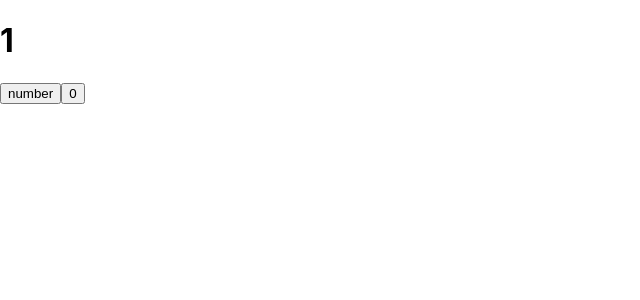
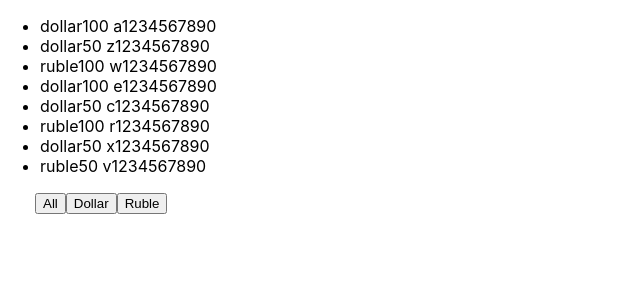
Before and after one commit to SerikovZhalgas/microtasks, a React (Create React App) app: page / in a window 1280 px wide. Shown: the top 300 px of the page, without its empty margins (0-640 px from the left). Built offline with nearby package versions, Linux system fonts and the light colour scheme.

Commit message:
Commit Solution for Filter & Map MicroTasks Lessons!

```diff
--- a/src/App2.tsx
+++ b/src/App2.tsx
@@ -1,4 +1,5 @@
 import React, {useState} from 'react';
+import './App.css';
 
 function App2() {
 
--- /dev/null
+++ b/src/App3.tsx
@@ -0,0 +1,56 @@
+import React, {useState} from 'react';
+import './App.css';
+import NewComponent2 from "./NewComponent2";
+
+export type FilterType = 'all' | 'dollar' | 'ruble'
+
+function App3() {
+    const [money, setMoney] = useState([
+        {banknots: 'dollar', value: 100, number: ' a1234567890'},
+        {banknots: 'dollar', value: 50, number: ' z1234567890'},
+        {banknots: 'ruble', value: 100, number: ' w1234567890'},
+        {banknots: 'dollar', value: 100, number: ' e1234567890'},
+        {banknots: 'dollar', value: 50, number: ' c1234567890'},
+        {banknots: 'ruble', value: 100, number: ' r1234567890'},
+        {banknots: 'dollar', value: 50, number: ' x1234567890'},
+        {banknots: 'ruble', value: 50, number: ' v1234567890'},
+    ])
+
+    const [filter, setFilter]=useState<FilterType>('all')
+
+    let currentMoney = money;
+    if (filter === 'dollar') {
+        currentMoney = money.filter((filteredMoney) => filteredMoney.banknots === 'dollar');
+    }
+    if(filter === 'ruble') {
+        currentMoney = money.filter((filteredMoney) => filteredMoney.banknots === 'ruble');
+    }
+
+    const onclickFilterHundler = (filter: FilterType) => {
+        setFilter(filter)
+    }
+
+    return (
+        <div>
+            <NewComponent2 currentMoney={currentMoney} onclickFilterHundler={onclickFilterHundler}/>
+            {/*<ul>
+                {currentMoney.map((objectFromMoneyArr, index) => {
+                    return (
+                        <li key={index}>
+                            <span>{objectFromMoneyArr.banknots}</span>
+                            <span>{objectFromMoneyArr.value}</span>
+                            <span>{objectFromMoneyArr.number}</span>
+                        </li>
+                    )
+                })}
+            </ul>
+            <div style={{marginLeft:'35px'}}>
+                <button onClick={()=>onclickFilterHundler('all')}>all</button>
+                <button onClick={()=>onclickFilterHundler('ruble')}>rubles</button>
+                <button onClick={()=>onclickFilterHundler('dollar')}>dollars</button>
+            </div>*/}
+        </div>
+    );
+}
+
+export default App3;
--- /dev/null
+++ b/src/NewComponent2.tsx
@@ -0,0 +1,38 @@
+import React from "react";
+import {FilterType} from "./App3";
+
+type NewComponent2Type = {
+    currentMoney: MoneyType[]
+    onclickFilterHundler: (filter:FilterType)=>void
+}
+
+type MoneyType = {
+    banknots: string
+    value: number
+    number: string
+}
+
+const NewComponent2 = (props: NewComponent2Type) => {
+    return (
+        <div>
+            <ul>
+                {props.currentMoney.map((objectFromMoneyArr, index) => {
+                    return (
+                        <li key={index}>
+                            <span>{objectFromMoneyArr.banknots}</span>
+                            <span>{objectFromMoneyArr.value}</span>
+                            <span>{objectFromMoneyArr.number}</span>
+                        </li>
+                    )
+                })}
+            </ul>
+            <div style={{marginLeft:'35px'}}>
+                <button onClick={()=>props.onclickFilterHundler('all')}>All</button>
+                <button onClick={()=>props.onclickFilterHundler('dollar')}>Dollar</button>
+                <button onClick={()=>props.onclickFilterHundler('ruble')}>Ruble</button>
+            </div>
+        </div>
+    )
+}
+
+export default NewComponent2;
--- a/src/index.tsx
+++ b/src/index.tsx
@@ -5,6 +5,7 @@ import App from './App';
 import reportWebVitals from './reportWebVitals';
 import NewComponent from "./NewComponent";
 import App2 from './App2'
+import App3 from "./App3";
 
 /*const topCars = [
     {id: 1, manufacturer: 'BMW', model: 'm5cs'},
@@ -30,7 +31,7 @@ const root = ReactDOM.createRoot(
 );
 root.render(
   <React.StrictMode>
-    <App2/>
+    <App3/>
   </React.StrictMode>
 );
 
```
